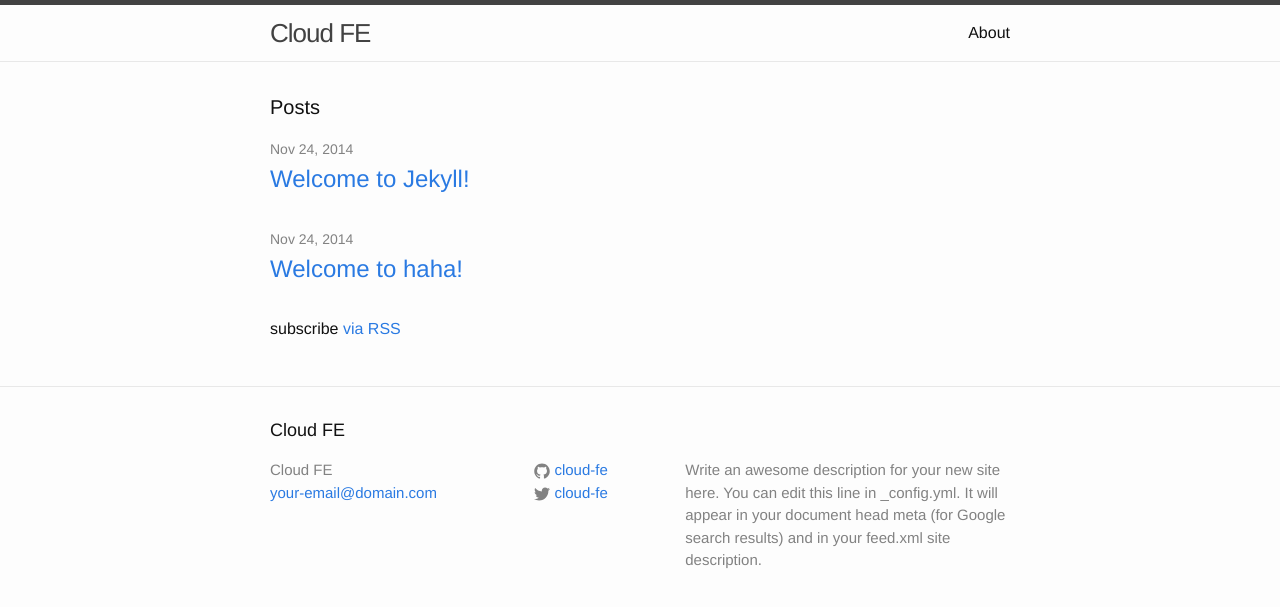
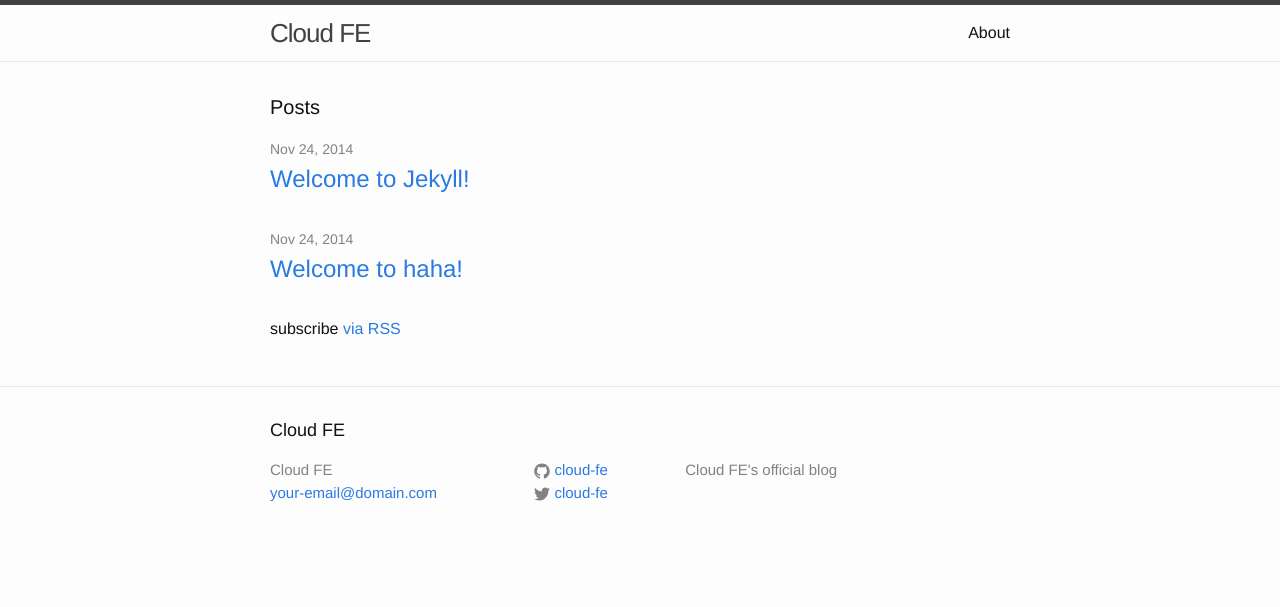
Before and after one commit to cloud-fe/cloud-fe.github.io, a Jekyll site: the page built from index.html, in a window 1280 px wide. Shown: the top 607 px of the page. Built offline with Jekyll 4.4.1, drawn with Linux system fonts in a browser that asks for light colours.

Commit message:
Update _config.yml

```diff
--- a/_config.yml
+++ b/_config.yml
@@ -2,9 +2,7 @@
 title: Cloud FE
 email: your-email@domain.com
 description: > # this means to ignore newlines until "baseurl:"
-  Write an awesome description for your new site here. You can edit this
-  line in _config.yml. It will appear in your document head meta (for
-  Google search results) and in your feed.xml site description.
+  Cloud FE's official blog
 baseurl: "" # the subpath of your site, e.g. /blog/
 url: "http://cloud-fe.github.io" # the base hostname & protocol for your site
 twitter_username: cloud-fe
```
